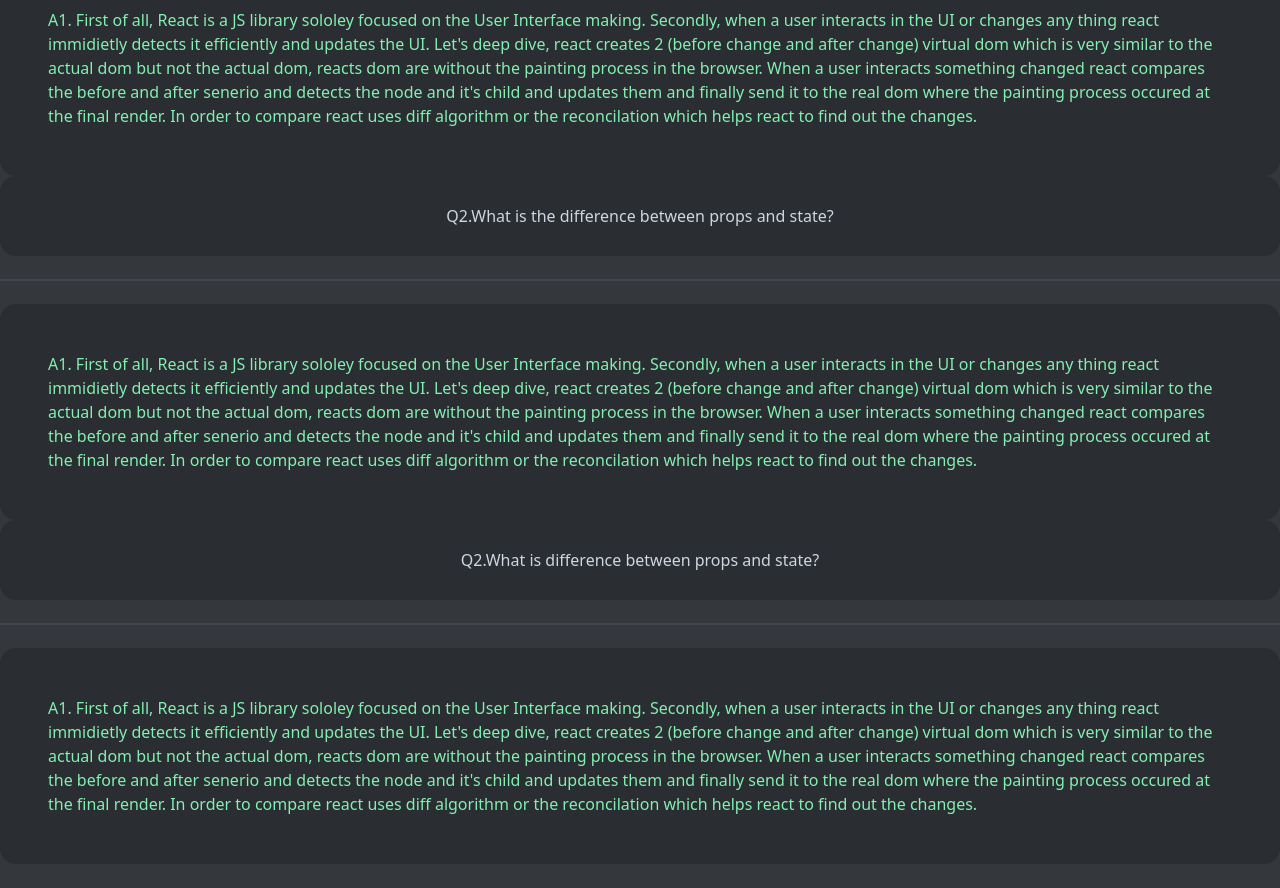
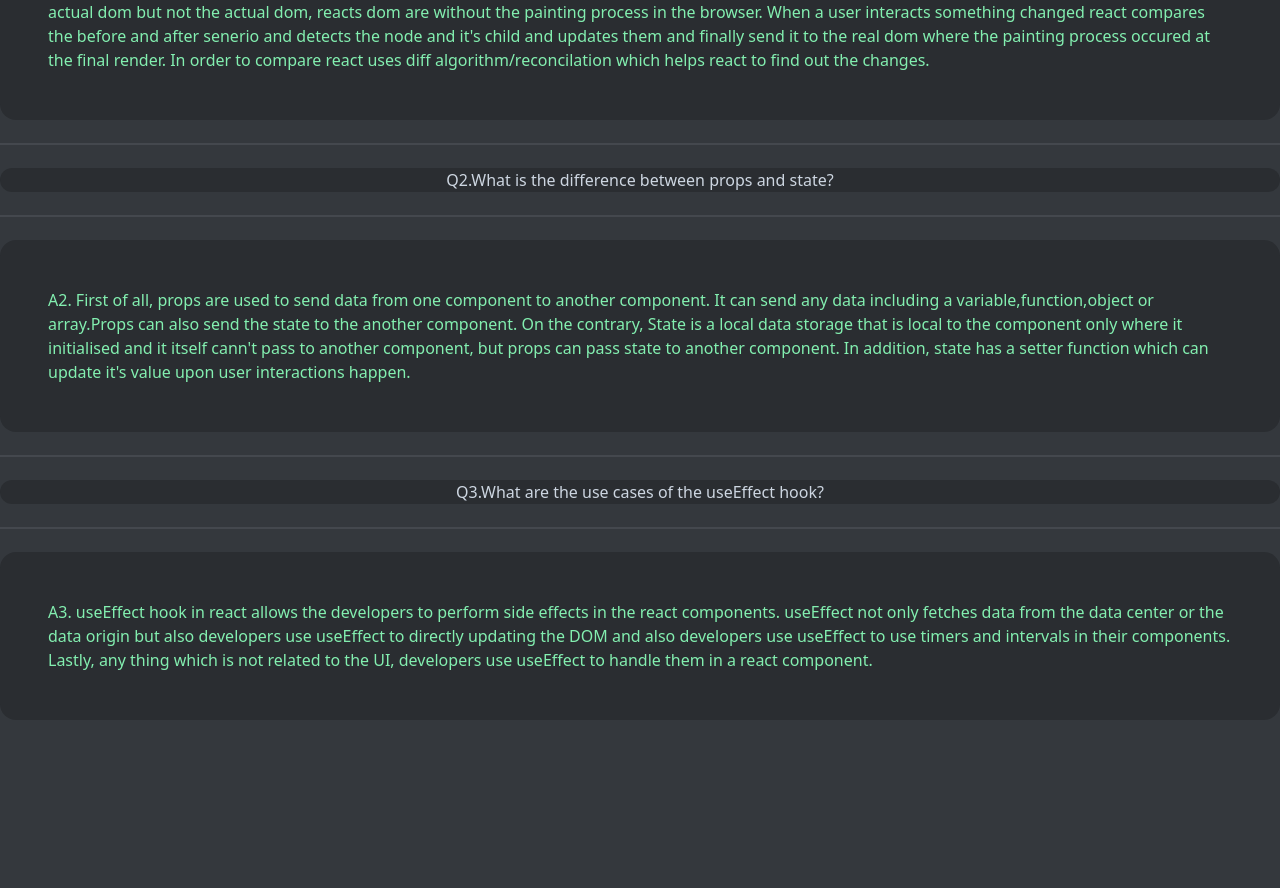
Before and after one commit to HasanMdKamrul/fit-x-fitness-app, a React (Create React App) app: page / in a window 1280 px wide. Shown: the part 1221-2109 px from the top of the page. After the commit the page ends 1989 px from the top, so only its background shows below. Built offline with nearby package versions, Linux system fonts and the light colour scheme.

Commit message:
questions answers added

```diff
--- a/src/components/QuestionAnswer/QuestionAnswer.js
+++ b/src/components/QuestionAnswer/QuestionAnswer.js
@@ -4,33 +4,36 @@
     return (
         <div>
             <div className="flex flex-col w-full my-12 mx-auto">
-                <div className="grid h-20 card bg-base-300 rounded-box place-items-center">
+                <div className="grid card bg-base-300 rounded-box place-items-center">
                     <h1>Q1.How does react works?</h1>
                 </div>
                 <div className="divider"></div>
                 <div className="grid card bg-base-300 rounded-box p-12 place-items-center">
                     <p className='text-secondary'>
-                        A1. First of all, React is a JS library sololey focused on the User Interface making. Secondly, when a user interacts in the UI or changes any thing react immidietly detects it efficiently and updates the UI. Let's deep dive, react creates 2 (before change and after change) virtual dom which is very similar to the actual dom but not the actual dom, reacts dom are without the painting process in the browser. When a user interacts something changed react compares the before and after senerio and detects the node and it's child and updates them and finally send it to the real dom where the painting process occured at the final render. In order to compare react uses diff algorithm or the reconcilation which helps react to find out the changes.
+                        A1. First of all, React is a JS library sololey focused on the User Interface making. Secondly, when a user interacts in the UI or changes any thing react immidietly detects it efficiently and updates the UI. Let's deep dive, react creates 2 (before change and after change) virtual dom which is very similar to the actual dom but not the actual dom, reacts dom are without the painting process in the browser. When a user interacts something changed react compares the before and after senerio and detects the node and it's child and updates them and finally send it to the real dom where the painting process occured at the final render. In order to compare react uses diff algorithm/reconcilation which helps react to find out the changes.
                     </p>
                 </div>
-                <div className="grid h-20 card bg-base-300 rounded-box place-items-center">
-                    <h1>Q2.What is the difference between props and state?</h1>
+                <div className="divider"></div>
+                <div className="grid card bg-base-300 rounded-box place-items-center">
+                    <h1>Q2.What is the difference between props and state? </h1>
                 </div>
                 <div className="divider"></div>
                 <div className="grid card bg-base-300 rounded-box p-12 place-items-center">
                     <p className='text-secondary'>
-                        A1. First of all, React is a JS library sololey focused on the User Interface making. Secondly, when a user interacts in the UI or changes any thing react immidietly detects it efficiently and updates the UI. Let's deep dive, react creates 2 (before change and after change) virtual dom which is very similar to the actual dom but not the actual dom, reacts dom are without the painting process in the browser. When a user interacts something changed react compares the before and after senerio and detects the node and it's child and updates them and finally send it to the real dom where the painting process occured at the final render. In order to compare react uses diff algorithm or the reconcilation which helps react to find out the changes.
+                        A2. First of all, props are used to send data from one component to another component. It can send any data including a variable,function,object or array.Props can also send the state to the another component. On the contrary, State is a local data storage that is local to the component only where it initialised and it itself cann't pass to another component, but props can pass state to another component. In addition, state has a setter function which can update it's value upon user interactions happen.
                     </p>
                 </div>
-                <div className="grid h-20 card bg-base-300 rounded-box place-items-center">
-                    <h1>Q2.What is difference between props and state?</h1>
+                <div className="divider"></div>
+                <div className="grid card bg-base-300 rounded-box place-items-center">
+                    <h1>Q3.What are the use cases of the useEffect hook? </h1>
                 </div>
                 <div className="divider"></div>
                 <div className="grid card bg-base-300 rounded-box p-12 place-items-center">
                     <p className='text-secondary'>
-                        A1. First of all, React is a JS library sololey focused on the User Interface making. Secondly, when a user interacts in the UI or changes any thing react immidietly detects it efficiently and updates the UI. Let's deep dive, react creates 2 (before change and after change) virtual dom which is very similar to the actual dom but not the actual dom, reacts dom are without the painting process in the browser. When a user interacts something changed react compares the before and after senerio and detects the node and it's child and updates them and finally send it to the real dom where the painting process occured at the final render. In order to compare react uses diff algorithm or the reconcilation which helps react to find out the changes.
+                        A3. useEffect hook in react allows the developers to perform side effects in the react components. useEffect not only fetches data from the data center or the data origin but also developers use useEffect to directly updating the DOM and also developers use useEffect to use timers and intervals in their components. Lastly, any thing which is not related to the UI, developers use useEffect to handle them in a react component.
                     </p>
                 </div>
+
 
             </div>
         </div>
```
